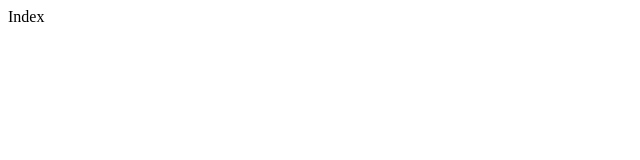
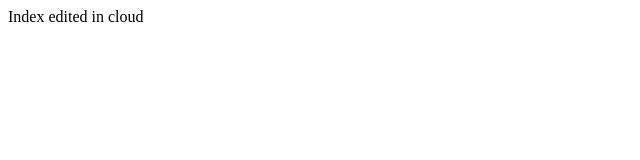
Before and after one commit to Jeswanth-S04/demo1, a plain HTML site: page Index.html in a window 1280 px wide. Shown: the whole page, without its empty margins (0-640 px from the left). Drawn offline with Linux system fonts and the light colour scheme.

Commit message:
Update Index.html

```diff
--- a/Index.html
+++ b/Index.html
@@ -6,6 +6,6 @@
     <title>Document</title>
 </head>
 <body>
-    Index
+    Index edited in cloud
 </body>
 </html>
```
